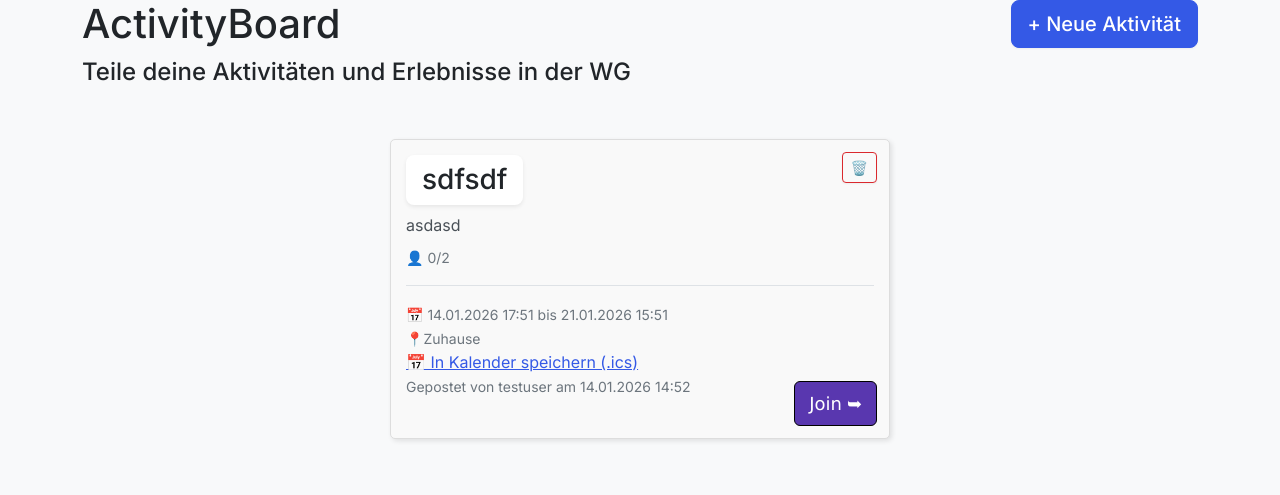
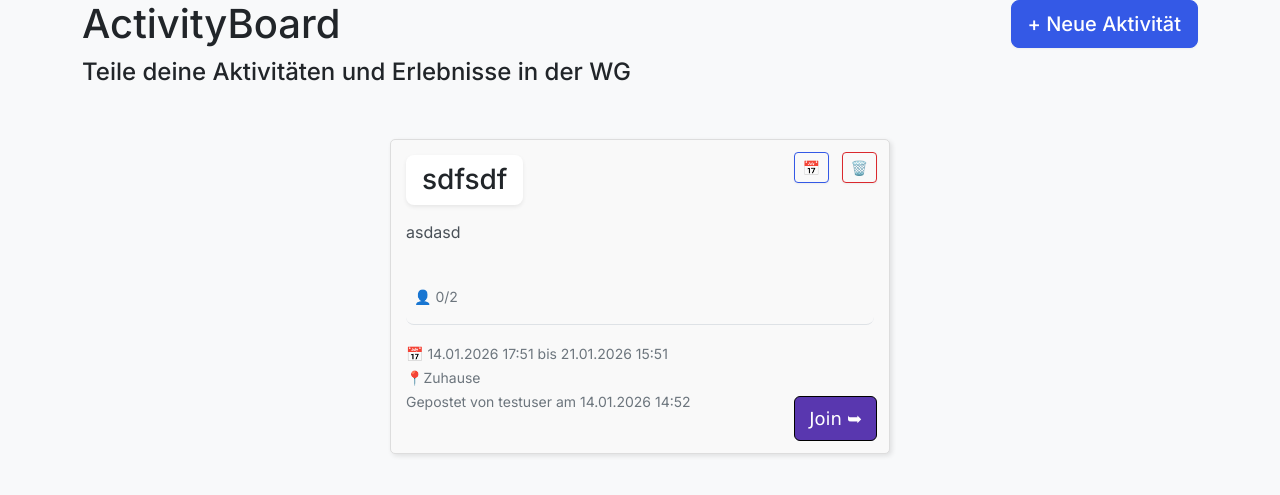
Before and after one commit to MxrsExe/HappyWG, a Flask app: page /activityboard/ in a window 1280 px wide. Shown: the part 67-562 px from the top of the page. Run offline with Flask 3, Linux system fonts and the light colour scheme; a user stored in the database is signed in; some libraries are stand-ins or nearby versions.

Commit message:
Add save to calendar button

```diff
--- a/templates/activityboard.html
+++ b/templates/activityboard.html
@@ -29,14 +29,20 @@
     <div class="activity-card">
       <form method="POST" action="{{ url_for('delete_activity', activity_id=activity.activity_id) }}" style="position: absolute; top: 12px; right: 12px; margin: 0;">
           <button type="submit" class="btn btn-sm btn-outline-danger"
-
+            title = "löschen" aria-label="löschen"
             onclick="return confirm('Aktivität wirklich löschen?');">🗑️</button>
       </form>
 
-      <h3 class="d-inline-block px-3 py-2 rounded-3 bg-white text-dark shadow-sm">{{ activity.title }}</h3>
+      <form method = "POST" action="{{url_for('activity_ics', activity_id=activity.activity_id)}}" style="position: absolute; top: 12px; right: 50px; margin-right: 10px;">
+          <button type="submit" class="btn btn-sm btn-outline-primary" title="In Kalender speichern (.ics)" aria-label="In Kalender speichern (.ics)">
+            📅
+          </button>
+      </form>
+      <h3 class="d-inline-block px-3 py-2 rounded-3 bg-white text-dark shadow-sm" style="margin-bottom: 15px;">{{ activity.title }}</h3>
       <br>
       <p class="activity-desc mb-2">{{ activity.description }}</p>
-        <div class="pb-3 mb-3 border-bottom">
+      <br>
+        <div class="pb-3 mb-3 border-bottom background-light p-2 rounded-3">
           <small class="text-muted">
             {% if activity.max_participants %}
               👤 {{ activity.participants|length }}/{{ activity.max_participants }}
@@ -52,15 +58,13 @@
             {% endif %}
           </small>
         </div>
-      <small class="text-muted">📅 {{ activity.date.strftime('%d.%m.%Y %H:%M') }} bis {{ activity.updated_at.strftime('%d.%m.%Y %H:%M') }}</small>
+      <small class="text-muted" style = "margin-bottom: 10px;">📅 {{ activity.date.strftime('%d.%m.%Y %H:%M') }} bis {{ activity.updated_at.strftime('%d.%m.%Y %H:%M') }}</small>
       {% if activity.location %}
         <br>
-        <small class="text-muted">📍{{ activity.location }}</small>
+        <small class="text-muted" style = "margin-bottom: 10px;">📍{{ activity.location }}</small>
       {% endif %}
         <br>
 
-      <a href="{{ url_for('activity_ics', activity_id=activity.activity_id) }}">📅 In Kalender speichern (.ics)</a>
-        <br>
       <small class="text-muted" style="margin-top: 20px; margin-bottom: 5px;">Gepostet von {{ activity.creator.username }} am {{ activity.created_at.strftime('%d.%m.%Y %H:%M') }}</small>
       <br>
             {% set is_joined = current_user_id and (activity.participants
```
Also changed, not shown: instance/happywg.sqlite.
